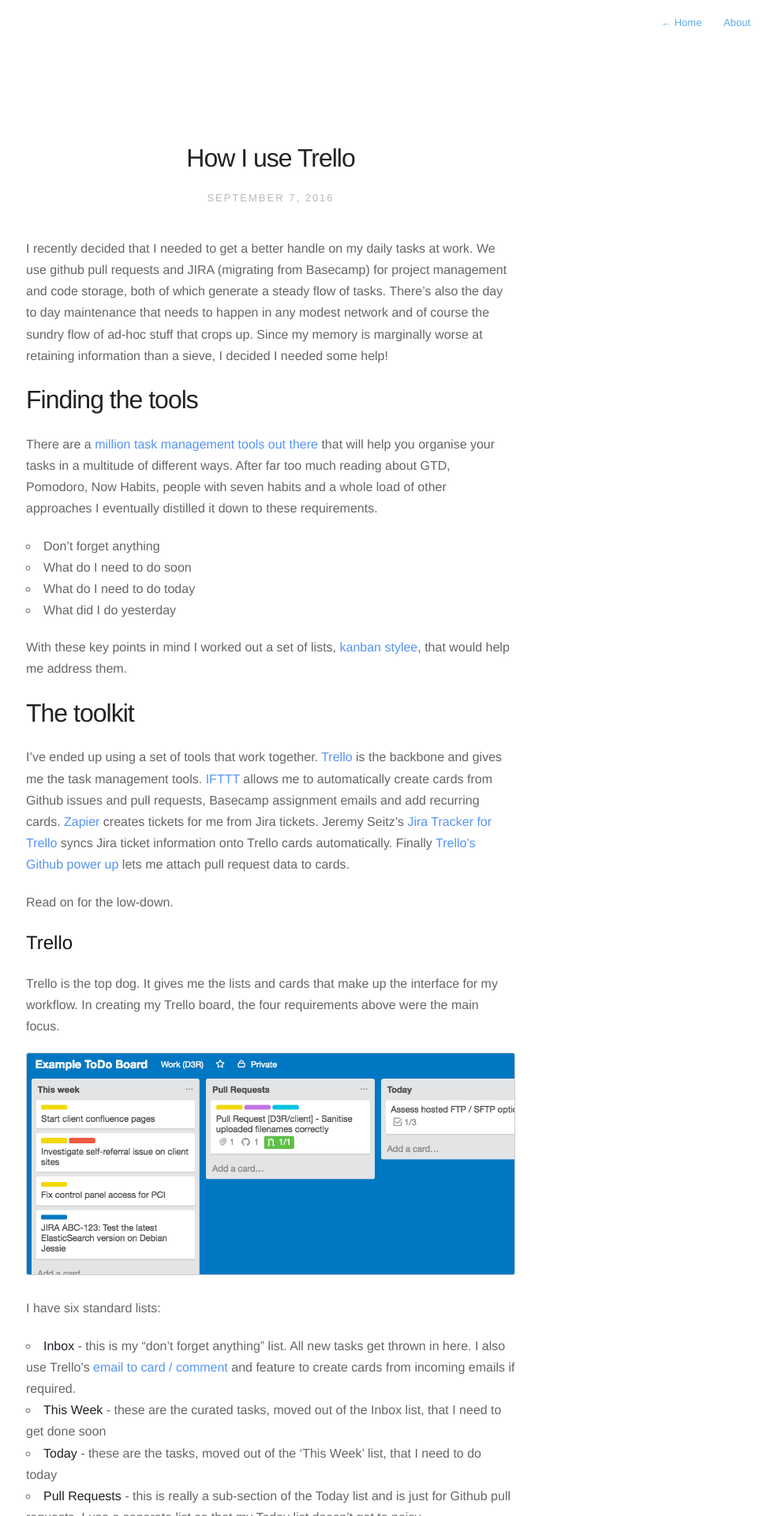
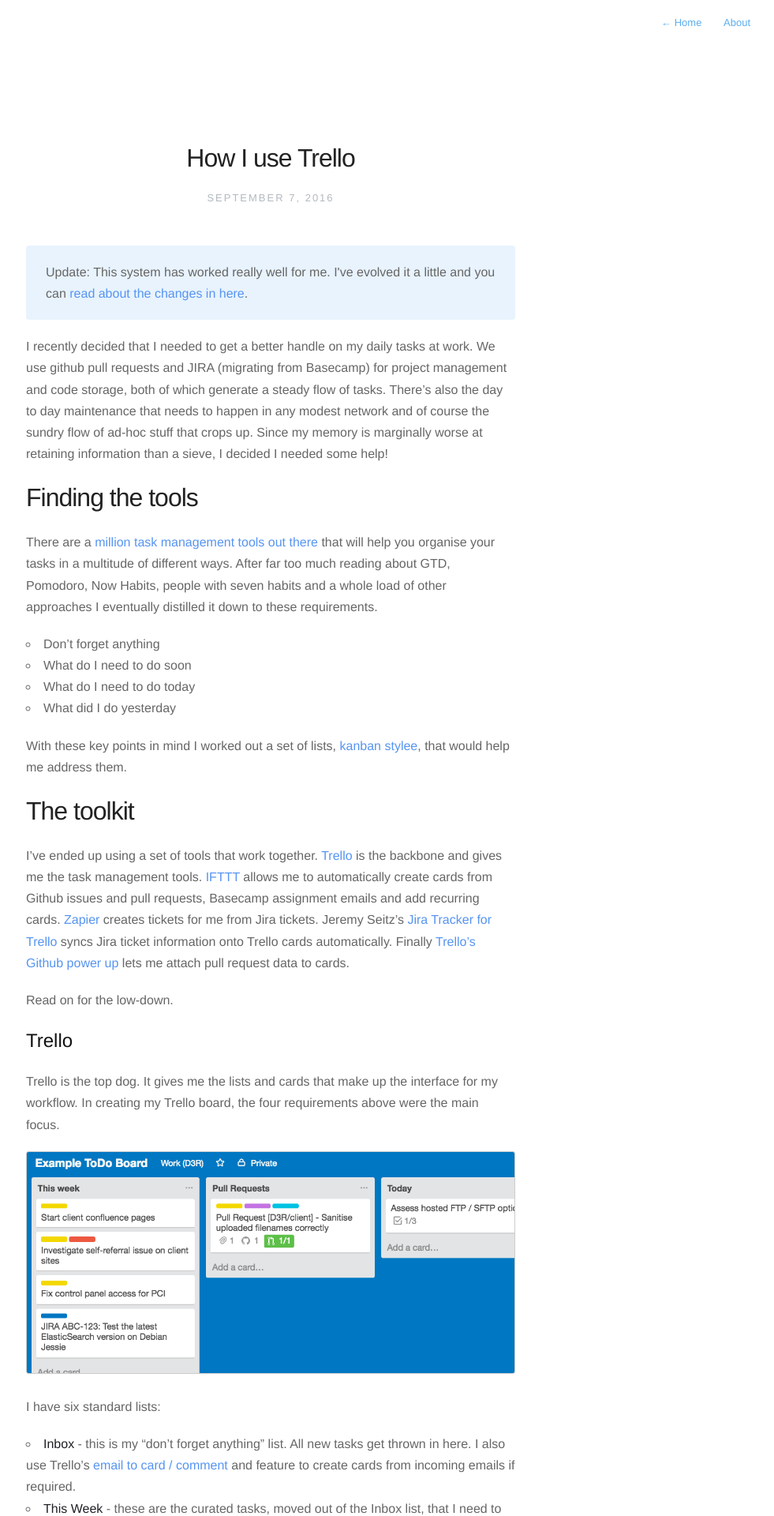
Before and after one commit to ronanchilvers/ronanchilvers.github.io, a Jekyll site: the page built from _posts/2016-09-07-how-i-use-trello.md, in a window 1280 px wide. Shown: the top 1920 px of the page at 79% size, without its empty margins (297-1278 px from the left). Built offline with Jekyll 4.4.1, drawn with Linux system fonts in a browser that asks for light colours; nearby versions of some CDN libraries; comment, search, counter and statistics services are not loaded.

Commit message:
New follow up post for trello workflow

```diff
--- a/_posts/2016-09-07-how-i-use-trello.md
+++ b/_posts/2016-09-07-how-i-use-trello.md
@@ -3,6 +3,10 @@
 description: A workflow using trello, github, JIRA and IFTTT
 date: 2016-09-07
 ---
+
+<p class="callout">
+Update: This system has worked really well for me. I've evolved it a little and you can <a href="/2016/trello-two-months-on">read about the changes in here</a>.
+</p>
 
 I recently decided that I needed to get a better handle on my daily tasks at work. We use github pull requests and JIRA (migrating from Basecamp) for project management and code storage, both of which generate a steady flow of tasks. There's also the day to day maintenance that needs to happen in any modest network and of course the sundry flow of ad-hoc stuff that crops up. Since my memory is marginally worse at retaining information than a sieve, I decided I needed some help!
 
--- a/assets/css/style.css
+++ b/assets/css/style.css
@@ -186,7 +186,7 @@
 li	{ list-style-type:circle; list-style-position:inside; }
 
 /* Line Height */
-#post-body, p { line-height:1.7; }
+#post-body, p { line-height:1.7; font-weight: 300; }
 
 b, strong { font-weight: 500;
   color: #1E2025; }
@@ -493,6 +493,13 @@
 	opacity: 0.8;
 }
 
+.callout {
+    margin: 10px 0 20px 0;
+    padding: 20px 25px;
+    border-radius: 4px;
+    background-color: #e8f3fd;
+}
+
 /* Post Navigation */
 #post-nav {
 	border-top:1px solid #eee;
```
Also changed, not shown: _posts/2016-11-29-trello-two-months-on.markdown (added, +40 -0 lines).
